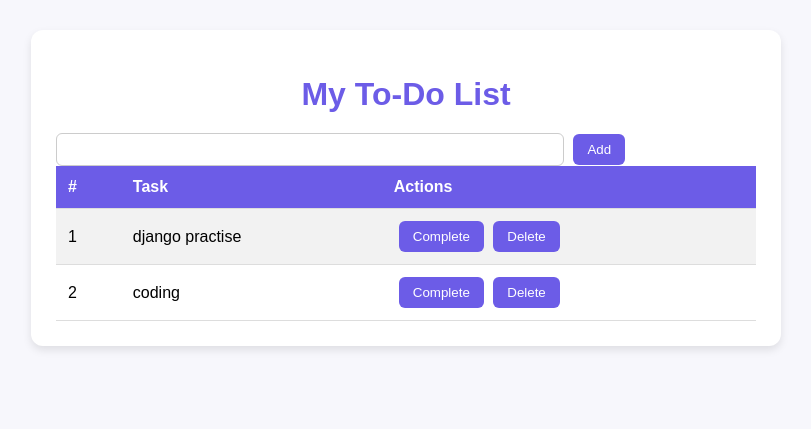
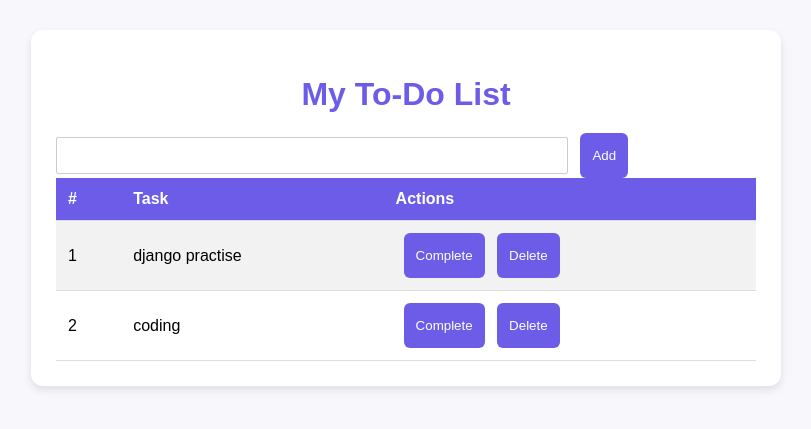
Before and after one commit to Apsaraaaaa/todolistt, a Django app: page / in a window 1280 px wide. Shown: the part 122-551 px from the top of the page, without its empty margins (234-1045 px from the left). Run offline with Django 5.2, Linux system fonts and the light colour scheme; data comes from the database, SQL or seed files in the repository; both versions use the stored data as it was after the commit.

Commit message:
made crud operations

```diff
--- a/myapp/static/myapp/css/style.css
+++ b/myapp/static/myapp/css/style.css
@@ -57,10 +57,10 @@ tr:hover {
     background-color: #6c5ce7;
     color: white;
     border: none;
-    padding: 8px 14px;
+    padding: 15px 12px;
     border-radius: 6px;
     cursor: pointer;
-    margin-left: 5px;
+    margin-left: 8px;
 }
 
 .add-task-form button:hover,
@@ -70,8 +70,8 @@ tr:hover {
 }
 
 .add-task-form input[type="text"] {
-    padding: 8px;
+    padding: 10px;
     width: 70%;
-    border-radius: 6px;
+    border-radius: 2px;
     border: 1px solid #ccc;
 }
```
Also changed, not shown: db.sqlite3, myapp/static/myapp/js/script.js (renamed from myapp/static/myapp/script.js).
